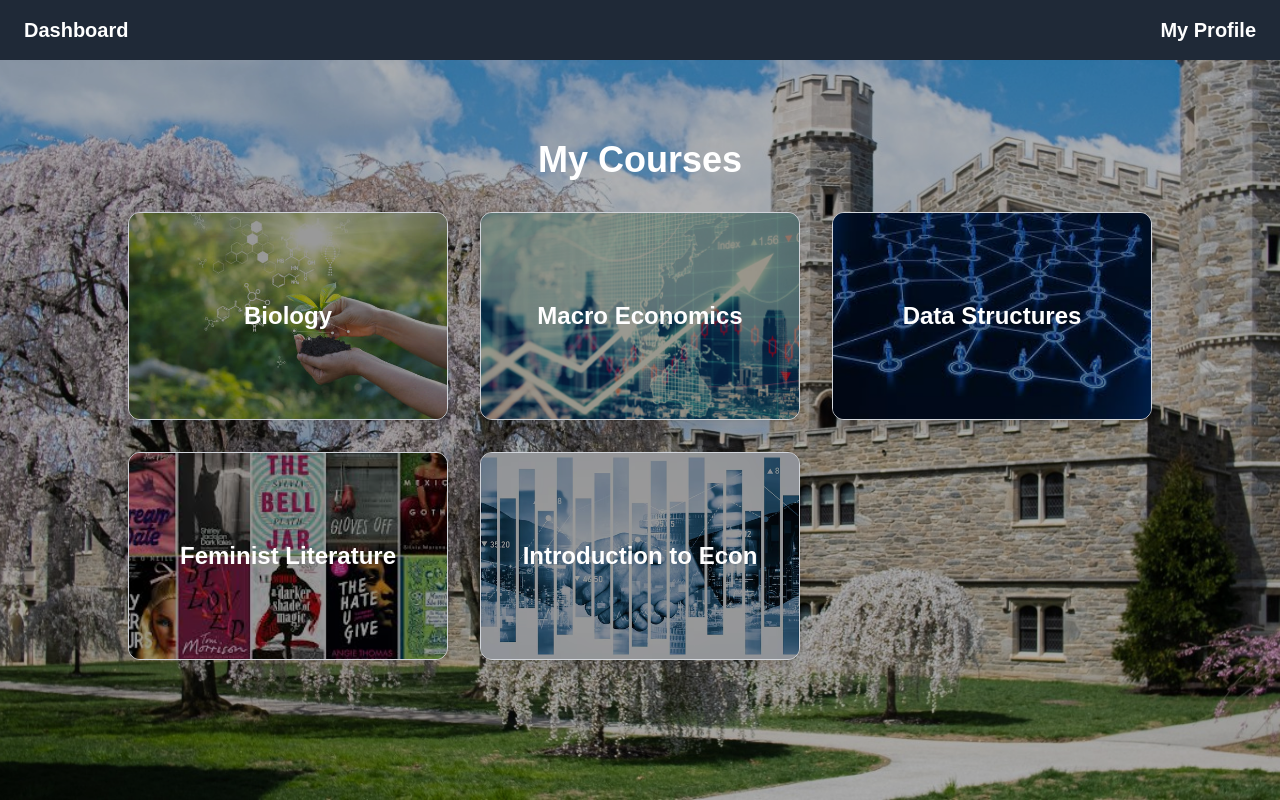
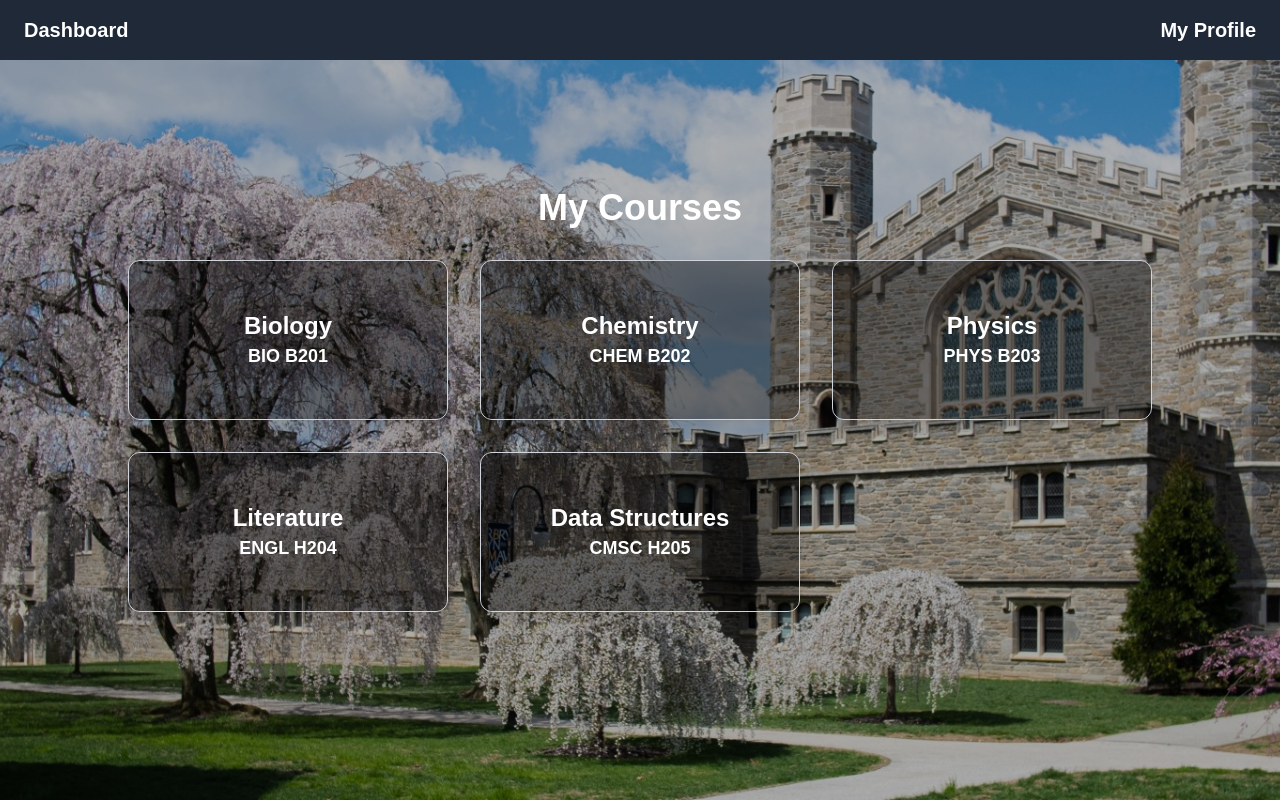
Before and after one commit to JoonLuther/Protothon25, a Next.js app: page /dashboard in a window 1280 px wide. Built offline with nearby package versions, Linux system fonts and the light colour scheme.

Commit message:
navbar and course cards

```diff
--- a/src/app/[subject]/components/BiologyCalendar.jsx
+++ /dev/null
@@ -1,48 +0,0 @@
-"use client";
-
-import { useState } from "react";
-import FullCalendar from "@fullcalendar/react";
-import dayGridPlugin from "@fullcalendar/daygrid";
-import timeGridPlugin from "@fullcalendar/timegrid";
-import interactionPlugin from "@fullcalendar/interaction";
-import Link from "next/link";
-
-const events = [
-  { id: "1", title: "TA Office Hours", start: "2025-02-10T09:00:00", end: "2025-02-10T10:30:00" },
-  { id: "2", title: "Professor Office Hours", start: "2025-02-12T13:00:00", end: "2025-02-12T14:30:00" },
-  { id: "3", title: "TA Office Hours", start: "2025-02-14T16:00:00", end: "2025-02-14T18:00:00" },
-];
-
-export default function BiologyCalendar() {
-  const [currentEvents, setCurrentEvents] = useState(events);
-
-  return (
-    <div className="flex flex-col h-screen w-full">
-      {/* Page Title */}
-      {/* <h1 className="text-4xl font-bold text-center mt-6 mb-4">Biology Calendar</h1> */}
-
-      {/* Full-Screen Calendar (with scrolling inside) */}
-      <div className="flex-1 overflow-y-auto px-4">
-        <FullCalendar
-          plugins={[dayGridPlugin, timeGridPlugin, interactionPlugin]}
-          headerToolbar={{
-            left: "prev,next",
-            center: "title",
-            right:"",
-          }}
-
-          initialView="timeGridWeek"
-          editable={true}
-          selectable={true}
-          dayMaxEvents={true}
-          weekends={true}
-          initialEvents={currentEvents}
-          height="100%"
-          slotMinTime="08:00:00" // Start from 8 AM
-          slotMaxTime="22:00:00" // End at 10 PM
-          allDaySlot={false} // Remove the "All Day" section
-        />
-      </div>
-    </div>
-  );
-}
--- a/src/app/[subject]/components/WeeklyCalendar.jsx
+++ b/src/app/[subject]/components/WeeklyCalendar.jsx
@@ -1,43 +1,47 @@
+"use client";
+
 import { useState } from "react";
-
+import FullCalendar from "@fullcalendar/react";
+import dayGridPlugin from "@fullcalendar/daygrid";
+import timeGridPlugin from "@fullcalendar/timegrid";
+import interactionPlugin from "@fullcalendar/interaction";
+import Link from "next/link";
 
 const events = [
-  { day: "Monday", start: "09:00", end: "10:30", title: "TA Office Hours" },
-  { day: "Wednesday", start: "13:00", end: "14:30", title: "Professor Office Hours" },
-  { day: "Friday", start: "16:00", end: "18:00", title: "TA Office Hours" }
+  { id: "1", title: "TA Office Hours", start: "2025-02-10T09:00:00", end: "2025-02-10T10:30:00" },
+  { id: "2", title: "Professor Office Hours", start: "2025-02-12T13:00:00", end: "2025-02-12T14:30:00" },
+  { id: "3", title: "TA Office Hours", start: "2025-02-14T16:00:00", end: "2025-02-14T18:00:00" },
 ];
 
-const hours = Array.from({ length: 15 }, (_, i) => 8 + i);
-const days = ["Monday", "Tuesday", "Wednesday", "Thursday", "Friday", "Saturday", "Sunday"];
+export default function BiologyCalendar() {
+  const [currentEvents, setCurrentEvents] = useState(events);
 
-export default function WeeklyCalendar() {
   return (
-    <div className="w-full p-4 overflow-x-auto">
-      <h1 className="text-2xl font-bold mb-4">Weekly Calendar</h1>
-      <div className="grid grid-cols-8 border">
-        <div className="border p-2 font-bold">Time</div>
-        {days.map((day) => (
-          <div key={day} className="border p-2 font-bold text-center">{day}</div>
-        ))}
-        {hours.map((hour) => (
-          <>
-            <div key={hour} className="border p-2 text-center">{hour}:00</div>
-            {days.map((day) => {
-              const event = events.find(
-                (e) => e.day === day && parseInt(e.start) === hour
-              );
-              return (
-                <div key={`${day}-${hour}`} className="border p-2 h-16 relative">
-                  {event && (
-                    <div className="absolute inset-0 bg-blue-500 text-white p-1 text-sm rounded">
-                      {event.title} ({event.start}-{event.end})
-                    </div>
-                  )}
-                </div>
-              );
-            })}
-          </>
-        ))}
+    <div className="flex flex-col h-screen w-full">
+      {/* Page Title */}
+      {/* <h1 className="text-4xl font-bold text-center mt-6 mb-4">Biology Calendar</h1> */}
+
+      {/* Full-Screen Calendar (with scrolling inside) */}
+      <div className="flex-1 overflow-y-auto px-4">
+        <FullCalendar
+          plugins={[dayGridPlugin, timeGridPlugin, interactionPlugin]}
+          headerToolbar={{
+            left: "prev,next",
+            center: "title",
+            right:"",
+          }}
+
+          initialView="timeGridWeek"
+          editable={true}
+          selectable={true}
+          dayMaxEvents={true}
+          weekends={true}
+          initialEvents={currentEvents}
+          height="100%"
+          slotMinTime="08:00:00" // Start from 8 AM
+          slotMaxTime="22:00:00" // End at 10 PM
+          allDaySlot={false} // Remove the "All Day" section
+        />
       </div>
     </div>
   );
--- a/src/app/[subject]/page.jsx
+++ b/src/app/[subject]/page.jsx
@@ -2,15 +2,15 @@
 // import WeeklyCalendar from "./components/BiologyCalendar";
 import Link from "next/link";
 import { useParams } from "next/navigation";
-import BiologyCalendar from "./components/BiologyCalendar";
+import BiologyCalendar from "./components/WeeklyCalendar";
 
 // Simulated database of subjects
 const subjects = {
     "biology": "Biology",
     "chemistry": "Chemistry",
     "physics": "Physics",
-    "mathematics": "Mathematics",
-    "feminist-literature": "Feminist Literature"
+    "literature": "Literature",
+    "data-structures": "Data Structures"
 };
 
 export default function SubjectPage() {
--- a/src/app/api/students/route.jsx
+++ b/src/app/api/students/route.jsx
@@ -7,7 +7,7 @@ let studentsDb = [
     {
       id: 2,
       name: "Amina Ahmed",
-      classes: ["Biology 201", "Chemistry 202", "Physics 203", "Literature 204"],
+      classes: ["Biology 201", "Chemistry 202", "Physics 203", "Literature 204", "Data Structures 205"],
     },
   ];
 
--- a/src/app/dashboard/page.jsx
+++ b/src/app/dashboard/page.jsx
@@ -17,11 +17,11 @@ export default function Home() {
   }, []);
 
   const subjects = [
-    { name: "Biology", image: "/images/bio.jpg", link: "/biology" },
-    { name: "Macro Economics", image: "/images/econ.jpg", link: "/biology" },
-    { name: "Data Structures", image: "/images/data.jpeg", link: "/biology" },
-    { name: "Feminist Literature", image: "/images/fem.jpeg", link: "/feminist-literature" },
-    { name: "Introduction to Econ", image: "/images/intro.jpg", link: "/feminist-literature" },
+    { name: "Biology", image: "/images/bio.jpg", link: "/biology", course:"BIO B201" },
+    { name: "Chemistry", image: "/images/econ.jpg", link: "/chemistry", course:"CHEM B202" },
+    { name: "Physics", image: "/images/data.jpeg", link: "/physics", course: "PHYS B203" },
+    { name: "Literature", image: "/images/fem.jpeg", link: "/literature", course: "ENGL H204" },
+    { name: "Data Structures", image: "/images/intro.jpg", link: "/data-structures", course: "CMSC H205" },
   ];
 
   return (
@@ -57,15 +57,16 @@ export default function Home() {
         <div className="grid grid-cols-1 sm:grid-cols-2 md:grid-cols-3 lg:grid-cols-3 gap-8">
           {subjects.map((subject, index) => (
             <Link key={index} href={subject.link} className="relative group">
-              <div className="relative w-80 h-52 rounded-xl overflow-hidden cursor-pointer transform hover:scale-105 transition duration-300 shadow-lg border border-gray-300">
-                <img
+              <div className="relative w-80 h-40 rounded-xl overflow-hidden cursor-pointer transform hover:scale-105 transition duration-300 shadow-lg border border-gray-300">
+                {/* <img
                   src={subject.image}
                   alt={subject.name}
                   className="w-full h-full object-cover"
-                />
+                /> */}
                 {/* Text Overlay */}
-                <div className="absolute inset-0 flex items-center justify-center bg-black/40 group-hover:bg-black/60 transition duration-300">
+                <div className="absolute inset-0 flex flex-col items-center justify-center bg-black/40 group-hover:bg-black/60 transition duration-300">
                   <h2 className="text-2xl font-bold text-white">{subject.name}</h2>
+                  <h4 className="text-lg font-semibold text-white">{subject.course}</h4>
                 </div>
               </div>
             </Link>
--- a/src/app/layout.tsx
+++ b/src/app/layout.tsx
@@ -30,9 +30,13 @@ export default function RootLayout({
           {/* Show Navbar only if NOT on the login page */}
           {showNavbar && (
             <header className="bg-gray-800 text-white py-4 px-6 flex justify-between items-center">
-              <Link href="/dashboard">
-                <h1 className="text-xl font-bold cursor-pointer hover:text-gray-300">Dashboard</h1>
-              </Link>
+
+              <div className="flex items-center gap-4">
+                <span className="text-lg font-semibold">TriQ</span>
+                <Link href="/dashboard">
+                  <h1 className="text-xl font-bold cursor-pointer hover:text-gray-300">Dashboard</h1>
+                </Link>
+              </div>
               <Link href="/profile">
                 <h1 className="text-xl font-bold cursor-pointer hover:text-gray-300">My Profile</h1>
               </Link>
```
